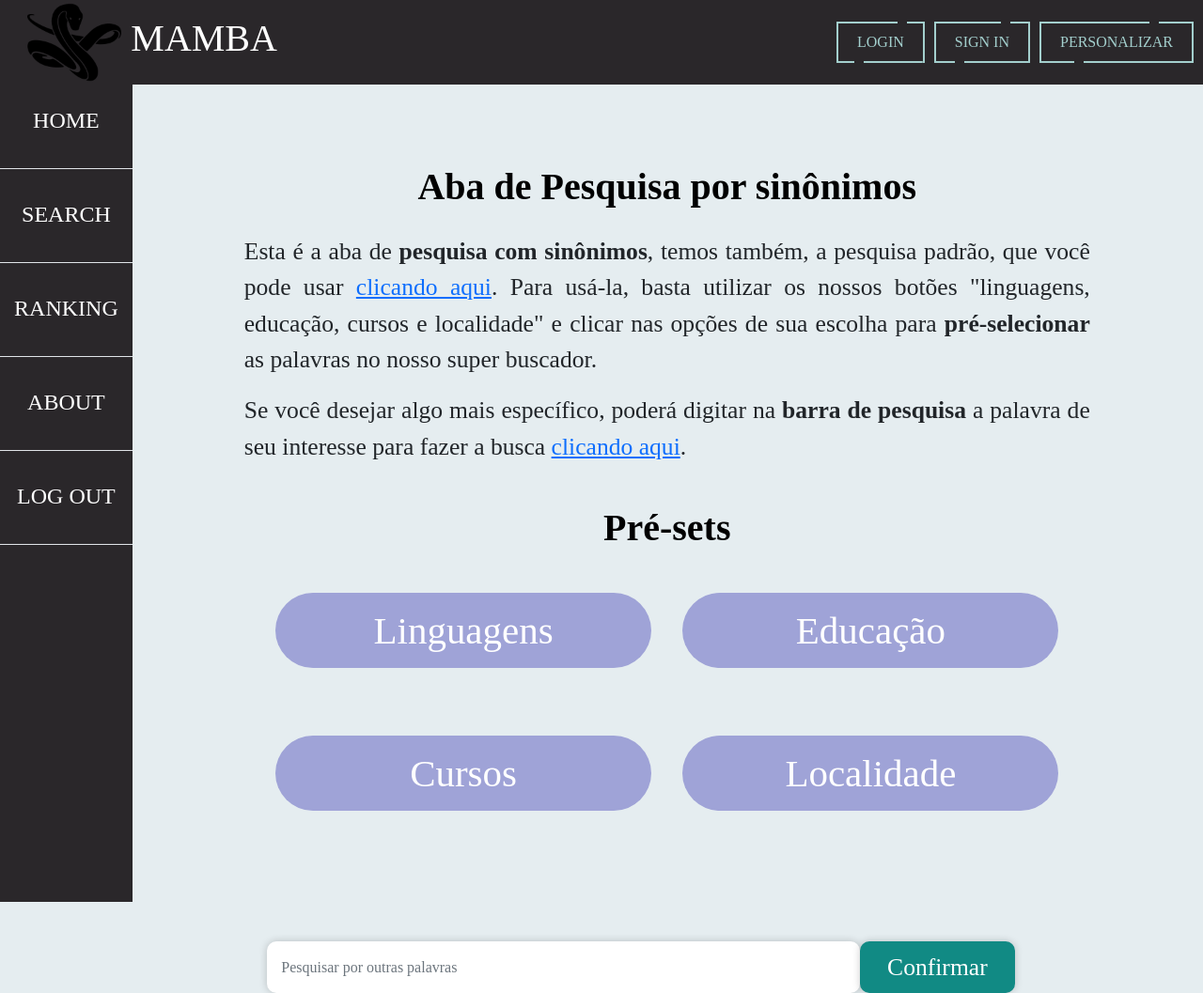
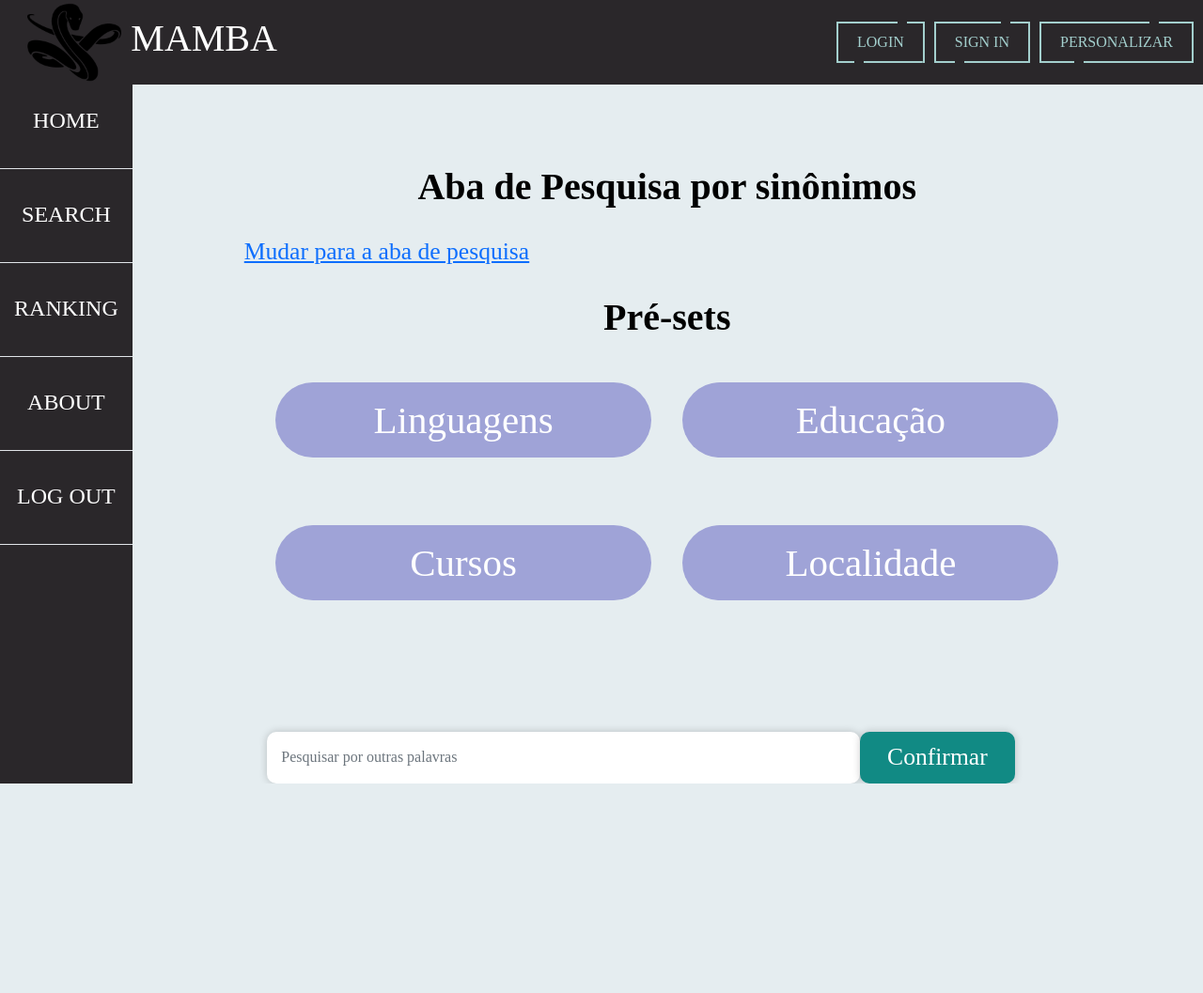
Before and after one commit to CairoDeAndrade/mamba-searcher, a Django app: page /synonyms/ in a window 1280 px wide. Shown: the whole page at 94% size. After the commit the page ends 834 px from the top, so only its background shows below. Run offline with Django 4.2, Linux system fonts and the light colour scheme; some web fonts are replaced.

Commit message:
Update synonyms.html

```diff
--- a/tcc_principal/super_searcher/templates/super_searcher/synonyms.html
+++ b/tcc_principal/super_searcher/templates/super_searcher/synonyms.html
@@ -142,14 +142,7 @@
         <div class="title">
             <h1>Aba de Pesquisa por sinônimos</h1>
         </div>
-        <div class="text">
-            <p>
-                Esta é a aba de <strong>pesquisa com sinônimos</strong>, temos também, a pesquisa padrão, que você pode usar <a href="{% url 'search' %}">clicando aqui</a>. Para usá-la, basta utilizar os nossos botões "linguagens, educação, cursos e localidade" e clicar nas opções de sua escolha para <strong>pré-selecionar</strong> as palavras no nosso super buscador.
-            </p>
-            <p>
-                Se você desejar algo mais específico, poderá digitar na <strong>barra de pesquisa</strong> a palavra de seu interesse para fazer a busca <a href="#select_words">clicando aqui</a>.
-            </p>
-        </div>
+        <a href="{% url 'search' %}">Mudar para a aba de pesquisa</a>
     </div>
 
     <!-- pre-sets -->
```
